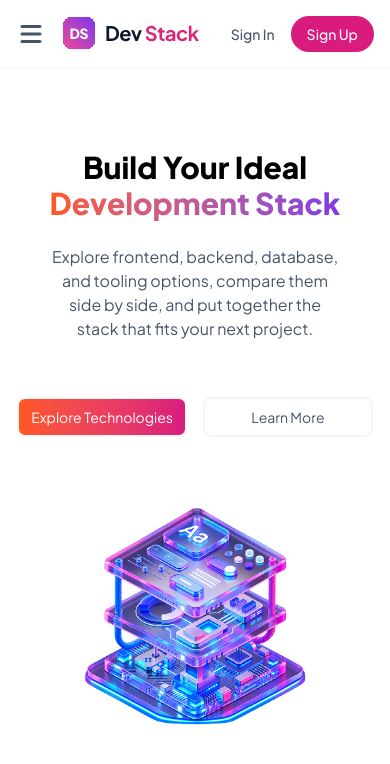
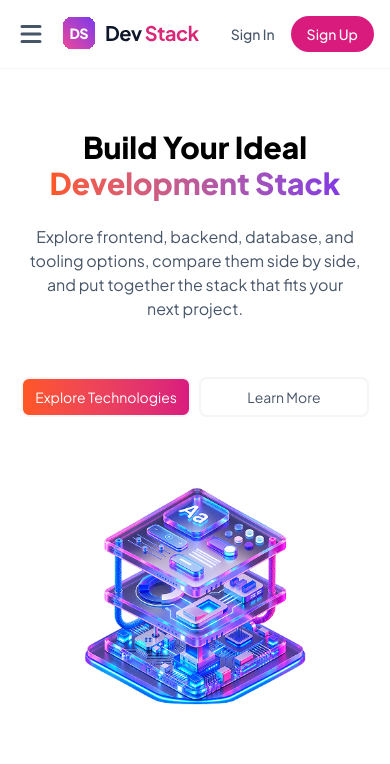
Before and after one commit to chowdhury-emon/dev-stack, a React (Vite) app: page / in a window 390 px wide. Shown: the top 764 px of the page. Built offline with nearby package versions, Linux system fonts and the light colour scheme.

Commit message:
Hero: fixed UI buggs

```diff
--- a/src/components/Hero/Hero.tsx
+++ b/src/components/Hero/Hero.tsx
@@ -2,21 +2,21 @@ import bannerStackImage from './../../assets/banner-stack.png'
 
 function Hero() {
     return (
-        <div className="container mx-auto px-4 grid gird-col-1 md:grid-cols-2 items-center">
+        <div className="container mx-auto px-4 grid gird-col-1 md:grid-cols-2 items-center mt-15 md:mt-auto">
             {/* Hero Details Column */}
-            <div className="grid items-center gap-6 text-center md:text-left">
-                <h1 className="text-3xl md:text-5xl font-black text-black mt-20 md:mt-auto">
+            <div className="grid items-center gap-6 text-center md:text-left ">
+                <h1 className="text-3xl md:text-5xl font-black text-black">
                     <div >Build Your Ideal</div>
                     <div className="w-fit mx-auto md:mx-0 bg-linear-to-r from-secondary to-[#8338E4] bg-clip-text text-transparent ">Development Stack</div>
                 </h1>
 
-                <p className='text-balance'>
+                <p className="text-pretty">
                     Explore frontend, backend, database, and tooling options,
                     compare them side by side, and put together the stack that fits your
                     next project.
                 </p>
 
-                <div className="w-fit mx-auto md:mx-0 grid grid-cols-2 gap-4 mt-8 border-red-500">
+                <div className="w-fit mx-auto md:mx-0 grid grid-cols-2 gap-2 mt-8 border-red-500">
                     <button
                         className="p-2 px-3 text-sm rounded-lg border-2 border-neutral-100 bg-linear-to-r from-secondary to-primary text-white">
                         Explore Technologies
```
